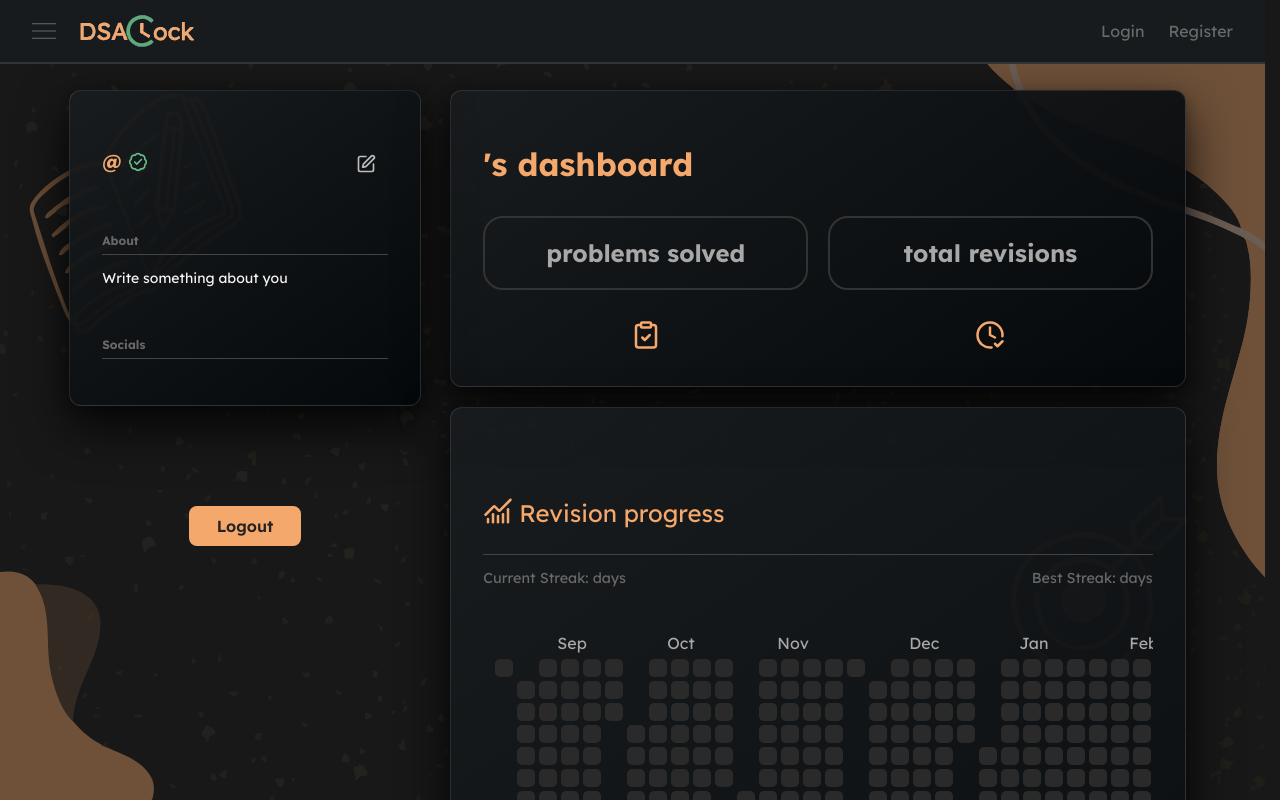
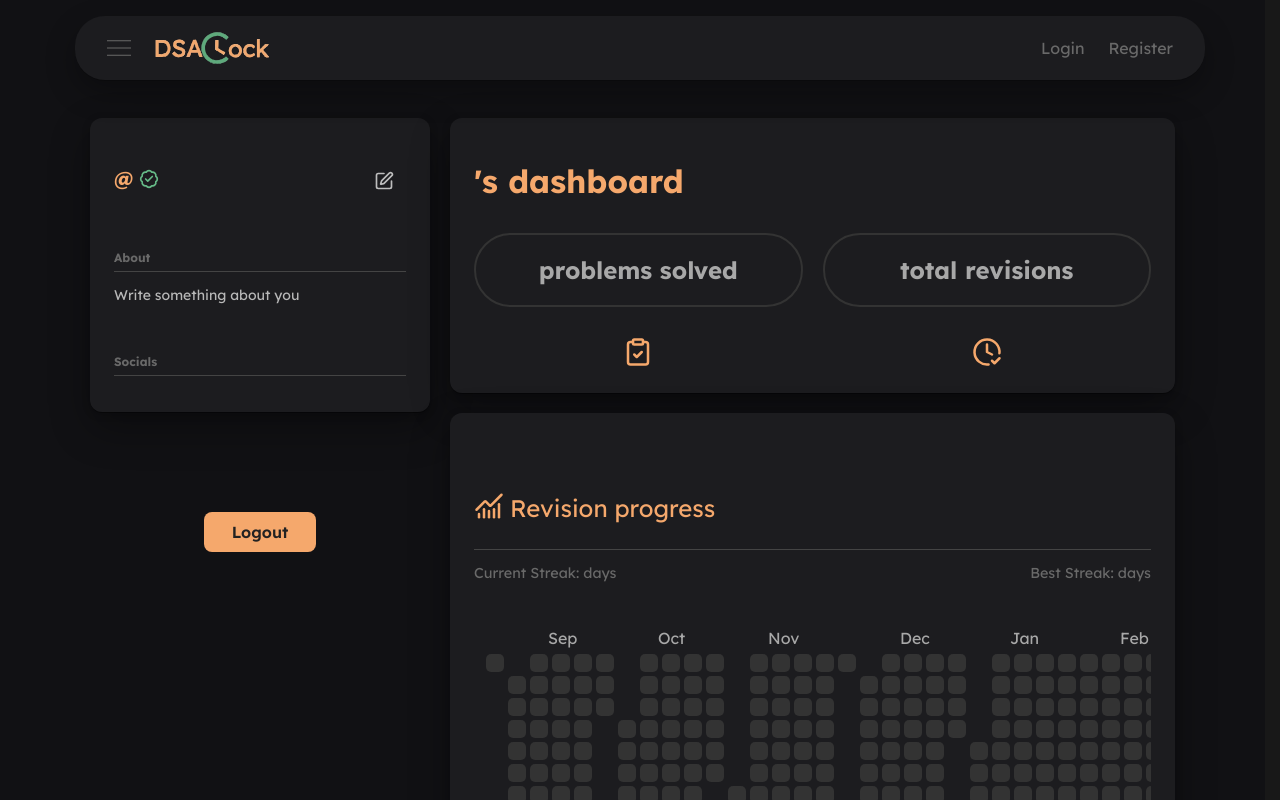
Before and after one commit to atanu2005-ai/DSAClock, a React (Vite) app in the folder frontend/: page /profile in a window 1280 px wide. Shown: the top 800 px of the page. Built offline with nearby package versions, Linux system fonts and the light colour scheme; no server answers; sample sign-in values are in the browser's storage.

Commit message:
update(frontend): major UI changes

```diff
--- a/frontend/src/App.css
+++ b/frontend/src/App.css
@@ -1,22 +1,33 @@
 #root {
   min-height: 100vh;
 
-  background: rgba(24, 24, 24, 0.60);
+  background: #111114;
 }
 
 .navbar {
   height: 64px;
+  width: calc(100% - 150px);
+  max-width: 1450px;
+
   padding: 0 32px;
-  position: sticky;
-  top: 0;
+
+  position: fixed;
+  top: 16px;
+  left: 50%;
+  transform: translateX(-50%);
+
   z-index: 1000;
 
   display: flex;
   align-items: center;
   justify-content: space-between;
 
-  border-bottom: 2px solid #333;
-  background: #171b1d;
+  background: #1C1C1F;
+  border-radius: 30px;
+
+  box-shadow:
+          0 12px 30px rgba(0, 0, 0, 0.3),
+          0 1px 0 rgba(0, 0, 0, 0.2);
 }
 
 .navbar-brand {
@@ -80,6 +91,9 @@
 .sidebar a {
   display: block;
 
+  top: 96px;
+  height: calc(100vh - 96px);
+
   padding: 12px 16px;
 
   color: #f5a86c;
@@ -128,7 +142,7 @@
 }
 
 main {
-  padding: 64px 32px;
+  padding: 112px 32px 64px;
 }
 
 .hero {
@@ -218,11 +232,7 @@ main {
   border: 1px solid rgba(255, 255, 255, 0.12);
   border-radius: 12px;
 
-  background: linear-gradient(
-          145deg,
-          rgba(35, 40, 42, 0.96),
-          rgba(20, 24, 26, 0.96)
-  );
+  background: #1C1C1F;
 
   box-shadow: 0 20px 50px rgba(0, 0, 0, 0.45),
   0 4px 12px rgba(0, 0, 0, 0.25);
@@ -353,11 +363,13 @@ main {
 /*problems page*/
 
 .problems-page {
+  display: flex;
+  flex-direction: column;
   max-width: 1150px;
   margin: 0 auto;
-  height: calc(100vh - 64px);
+  height: 100vh;
 
-  padding: 24px 32px;
+  padding: 96px 32px 24px;
   box-sizing: border-box;
 }
 
@@ -367,12 +379,13 @@ main {
 }
 
 .search-container {
-  margin: 0 auto 28px;
+  margin: 20px auto;
   width: 100%;
   max-width: 350px;
   align-items: center;
   display: flex;
   gap: 10px;
+  flex-shrink: 0;
 }
 
 .search-icon {
@@ -382,10 +395,12 @@ main {
 }
 
 .search-container input {
+  min-width: 0;
+  flex: 1;
   width: 380px;
   padding: 10px 14px;
 
-  border: 1px solid #444;
+  border: none;
   border-radius: 28px;
 
   background: #222;
@@ -402,11 +417,13 @@ main {
 
 .problem-list {
   display: flex;
+  margin-top: 30px;
   flex-direction: column;
   gap: 12px;
 
-  height: calc(100% - 70px);
-    overflow-y: auto;
+  flex: 1;
+  min-height: 0;
+  overflow-y: auto;
   scrollbar-width: none;
 }
 
@@ -417,18 +434,15 @@ main {
   justify-content: space-between;
   align-items: center;
 
-  border: 1px solid rgba(255, 255, 255, 0.12);
+  border: none;
   border-radius: 28px;
 
-  background: linear-gradient(
-          145deg,
-          rgba(35, 40, 42, 0.96),
-          rgba(20, 24, 26, 0.96)
-  );
+  background: #1C1C1F;
 
   box-shadow:
-          0 12px 30px rgba(0, 0, 0, 0.35),
-          0 3px 8px rgba(0, 0, 0, 0.2);
+          0 16px 40px rgba(0, 0, 0, 0.32),
+          0 2px 8px rgba(0, 0, 0, 0.18),
+          0 1px 0 rgba(0, 0, 0, 0.35);
 
   color: #66bb88;
 
@@ -670,14 +684,14 @@ main {
 
 /*Profile page*/
 .profile-page {
-  min-height: calc(100vh - 64px);
-  padding: 26px 60px;
+  min-height: 100vh;
+  padding: 118px 60px 26px;
   position: relative;
   width: 100%;
 
   display: grid;
   grid-template-columns: 370px 1fr;
-  column-gap: 1px;
+  column-gap: 20px;
   align-items: start;
 }
 
@@ -694,27 +708,24 @@ main {
 .profile-left {
   display: flex;
   min-width: 0;
+  margin-left: 30px;
   flex-direction: column;
   align-items: center;
   gap: 40px;
 }
 
 .profile-card {
-  width: 95%;
-  padding: 32px;
+  width: 100%;
+  padding: 22px 24px;
 
-  border: 1px solid rgba(255, 255, 255, 0.12);
+  border: none;
   border-radius: 12px;
 
-  background: linear-gradient(
-          145deg,
-          rgba(25, 28, 30, 0.96),
-          rgba(5, 8, 10, 0.96)
-  );
-
-  box-shadow: 0 20px 50px rgba(0, 0, 0, 0.80),
-  0 4px 12px rgba(0, 0, 0, 0.25);
-
+  background: #1C1C1F;
+  box-shadow:
+          0 16px 40px rgba(0, 0, 0, 0.32),
+          0 2px 8px rgba(0, 0, 0, 0.18),
+          0 1px 0 rgba(0, 0, 0, 0.35);
   text-align: left;
   color: #66bb88;
 }
@@ -796,7 +807,7 @@ main {
 }
 
 .about-section p {
-  color: #f5f5f5;
+  color: #b8b8b8;
   font-size: 14px;
 }
 
@@ -973,6 +984,7 @@ main {
 .profile-right {
   display: flex;
   min-width: 0;
+  margin-right: 30px;
   flex-direction: column;
   align-items: center;
   gap: 20px;
@@ -988,13 +1000,13 @@ main {
 
 .stat-box {
   flex: 1;
-  padding: 0px;
+  padding: 0;
   text-align: center;
 }
 
 .stat {
   border: 2px solid #333;
-  border-radius: 20px;
+  border-radius: 60px;
   padding: 20px;
 }
 
@@ -1085,7 +1097,7 @@ main {
   align-items: center;
 }
 
-.level-0 { background: #2a2a2a; }
+.level-0 { background: #333333; }
 .level-1 { background: #0e4429; }
 .level-2 { background: #22a447; }
 .level-3 { background: #39d353; }
@@ -1130,7 +1142,7 @@ main {
 .progress-info {
   display: flex;
   flex-wrap: wrap;
-  gap: 40px;
+  gap: 28px;
 }
 
 .progress-item {
@@ -1141,7 +1153,8 @@ main {
 }
 
 .revision-count {
-  width: 140px;
+  width: 100%;
+  max-width: 150px;
   margin-top: 8px;
   padding: 0;
   font-size: 20px;
@@ -1154,7 +1167,10 @@ main {
 .revision-count span {
     font-size: 14px;
     color: #a8a8a8;
+  text-align: center;
 }
+
+
 
 .revision-count p {
   margin-top: 4px;
@@ -1186,7 +1202,7 @@ main {
 .progress-ring svg {
   transform: rotate(-90deg);
   overflow: visible;
-  transition: transform 0.3s ease;
+  transition: transform 0.2s ease;
 }
 
 .progress-ring svg:hover {
@@ -1196,20 +1212,20 @@ main {
 .progress-ring-bg {
   fill: none;
   stroke: #2a2f31;
-  stroke-width: 10;
+  stroke-width: 7;
 }
 
 .progress-ring-fill {
   fill: none;
   stroke: #66bb88;
-  stroke-width: 10;
+  stroke-width:7;
 
   stroke-linecap: round;
 
   stroke-dasharray: 377;
   transition: stroke-dashoffset 0.8s ease;
 
-  filter: drop-shadow(0 0 6px #66BB88);
+ /* filter: drop-shadow(0 0 6px #66BB88);*/
 }
 
 .progress-text {
--- a/frontend/src/index.css
+++ b/frontend/src/index.css
@@ -15,8 +15,7 @@ body {
   min-width: 320px;
   min-height: 100vh;
 
-  background-color: #181818;
-  background-image: url("/homebg2.svg");
+  /*background-image: url("/homebg2.svg");*/
   background-repeat: no-repeat;
   background-position: center;
   background-size: cover;
```
